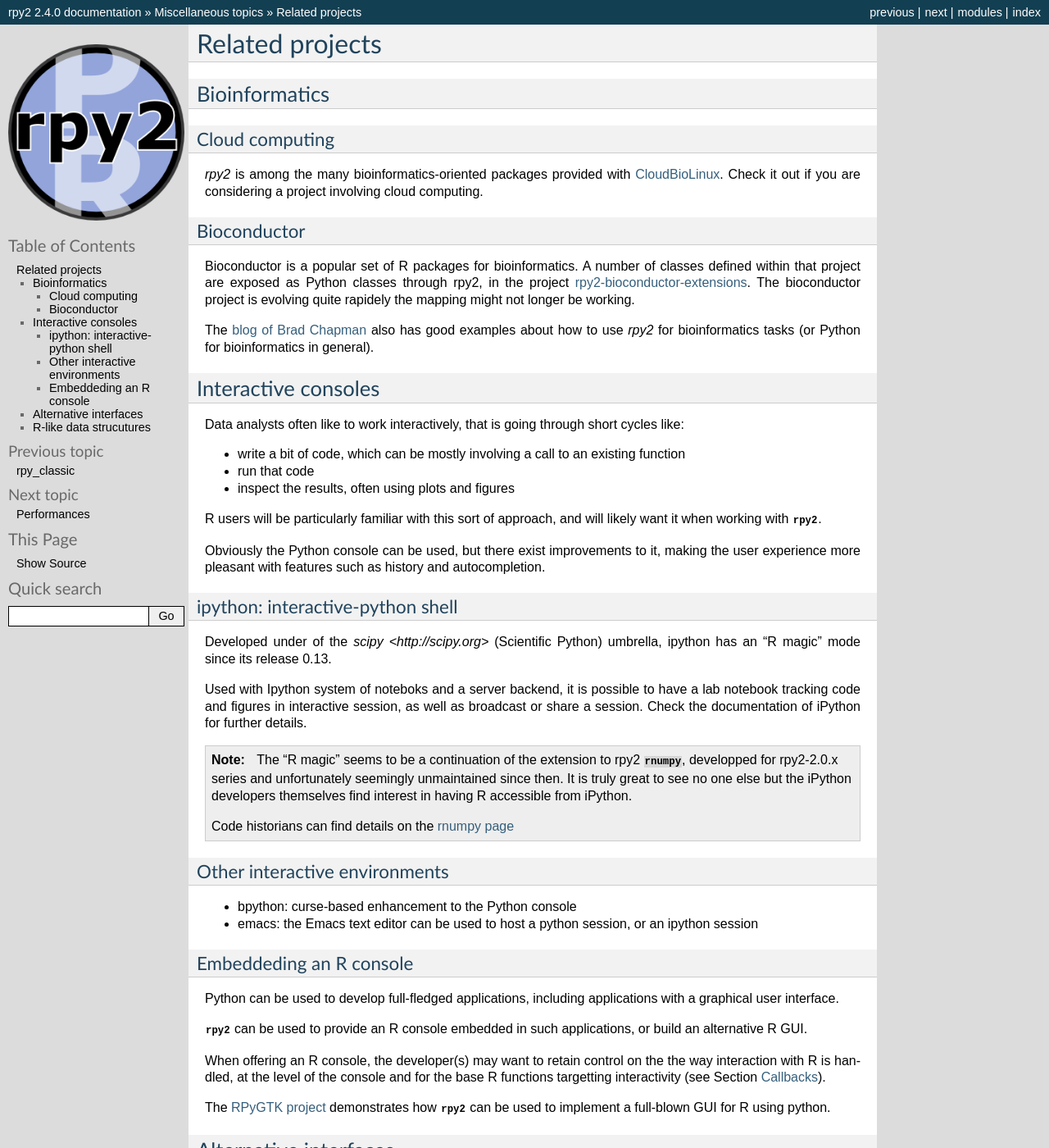
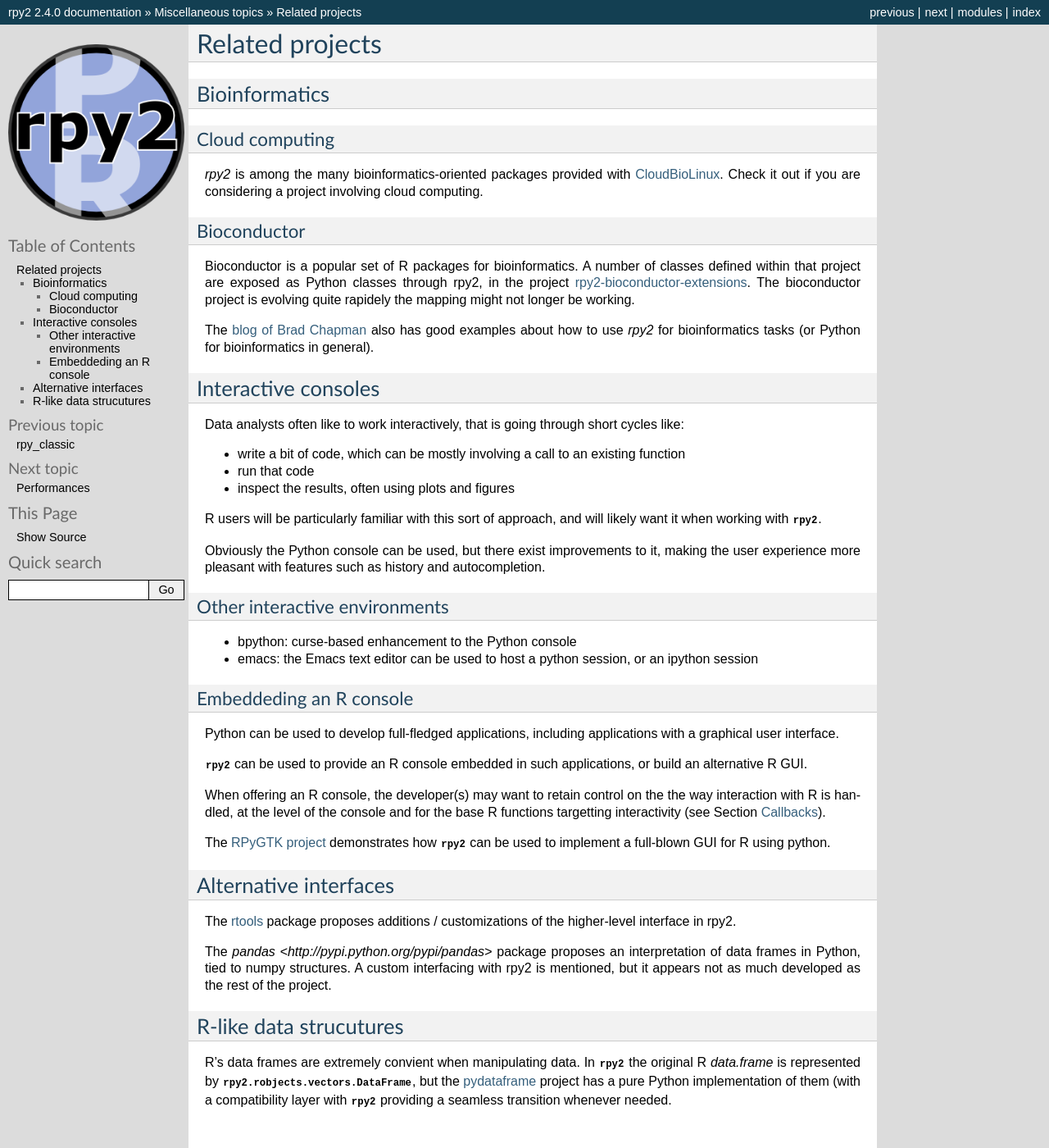
Before and after one commit to rpy2/rpy2, a Sphinx documentation site: the page built from doc/related_projects.rst, in a window 1280 px wide and 1400 px high. Shown: the whole window at 82% size. Built offline with Sphinx 7.4.7, drawn with Linux system fonts in a browser that asks for light colours.

Commit message:
note about ipython
--HG--
branch : version_2.4.x

```diff
--- a/doc/index.rst
+++ b/doc/index.rst
@@ -42,7 +42,7 @@ Documentation for rpy2
       high-level
 
    R is often used in a read-eval-print loop (REPL), where interactivity is important.
-   Utilities are available in a dedicated sub-package.
+   Utilities are available in :mod:`rpy2.interactive`.
 
    .. toctree::
       :maxdepth: 3
--- a/doc/related_projects.rst
+++ b/doc/related_projects.rst
@@ -47,27 +47,6 @@ want it when working with :mod:`rpy2`.
 Obviously the Python console can be used, but there exist improvements to it, making
 the user experience more pleasant with features such as history and autocompletion.
 
-ipython: interactive-python shell
----------------------------------
-
-Developed under of the `scipy <http://scipy.org>` (Scientific Python) umbrella,
-ipython has an "R magic" mode since its release 0.13.
-
-Used with Ipython system of noteboks and a server backend, it is possible to
-have a lab notebook tracking code and figures in interactive session, as well as
-broadcast or share a session. Check the documentation of iPython for further details.
-
-.. note::
-
-   The "R magic" seems to be a continuation of the extension to rpy2 :mod:`rnumpy`,
-   developped for rpy2-2.0.x series and unfortunately seemingly unmaintained since then.
-   It is truly great to see no one else but the iPython developers themselves find interest
-   in having R accessible from iPython.
-
-   Code historians can find details on the
-   `rnumpy page <http://bitbucket.org/njs/rnumpy/wiki/Home>`_
-
-
 
 Other interactive environments
 ------------------------------
```
Also changed, not shown: doc/interactive.rst (+8 -0 lines).
